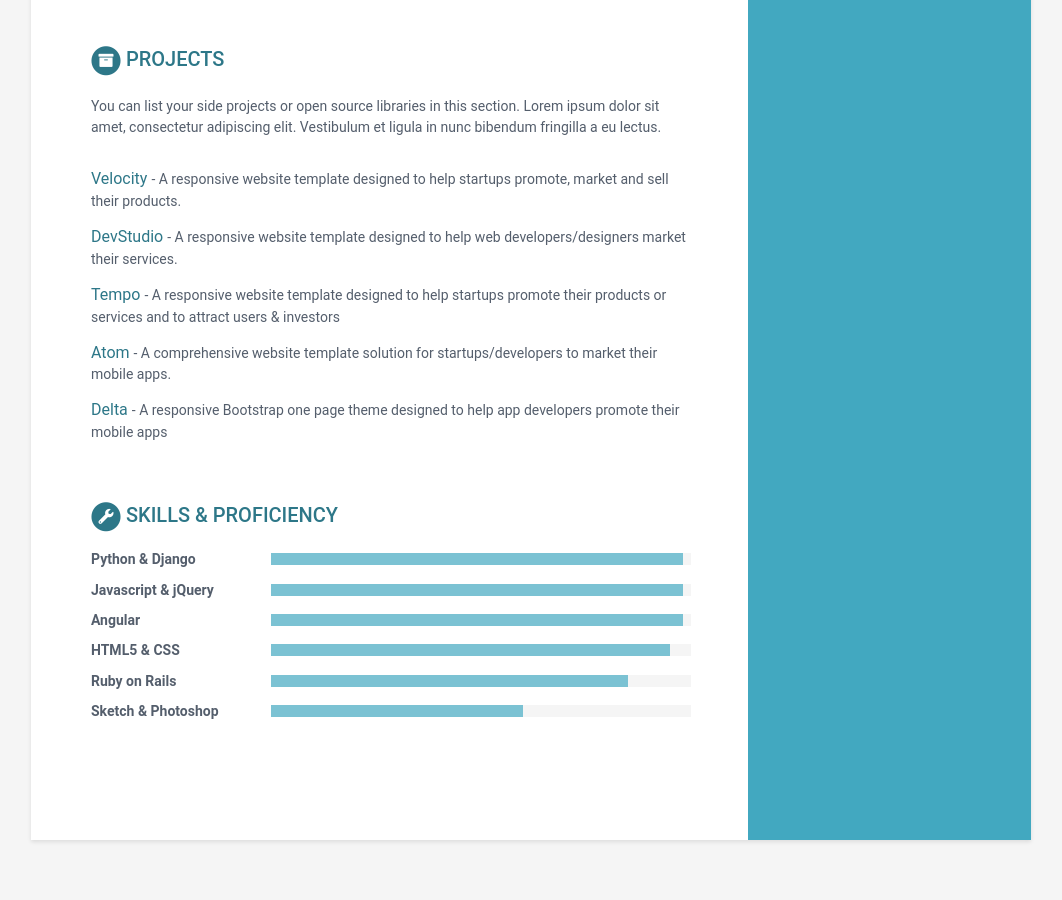
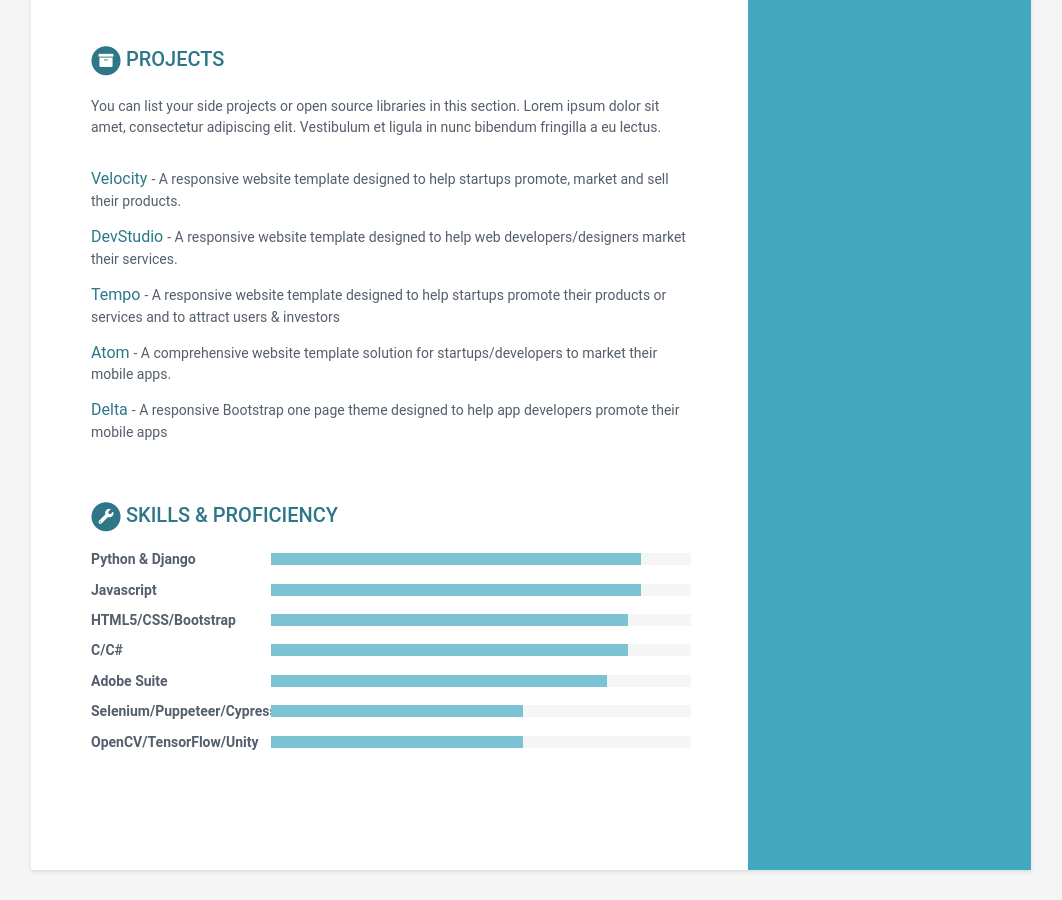
Before and after one commit to irozarkadoula/my_cv, a Jekyll site: the page built from index.html, in a window 1280 px wide and 900 px high, scrolled down 1441 px. Shown: the whole window, without its empty margins (109-1171 px from the left). Built offline with Jekyll 4.4.1, drawn with Linux system fonts in a browser that asks for light colours; before the commit the page ends 2311 px from its top, so only the background shows below that.

Commit message:
Update data.yml

```diff
--- a/_data/data.yml
+++ b/_data/data.yml
@@ -161,22 +161,27 @@ skills:
 
     toolset:
       - name: Python & Django
-        level: 98%
+        level: 88%
 
-      - name: Javascript & jQuery
-        level: 98%
+      - name: Javascript
+        level: 88%
 
-      - name: Angular
-        level: 98%
-
-      - name: HTML5 & CSS
-        level: 95%
-
-      - name: Ruby on Rails
+      - name: HTML5/CSS/Bootstrap
         level: 85%
 
-      - name: Sketch & Photoshop
+      - name: C/C#
+        level: 85%
+
+      - name: Adobe Suite
+        level: 80%
+
+      - name: Selenium/Puppeteer/Cypress
         level: 60%
+
+      - name: OpenCV/TensorFlow/Unity
+        level: 60%
+
+
 
 footer: >
     Designed with <i class="fas fa-heart"></i> by <a href="http://themes.3rdwavemedia.com" target="_blank" rel="nofollow">Xiaoying Riley</a>
```
